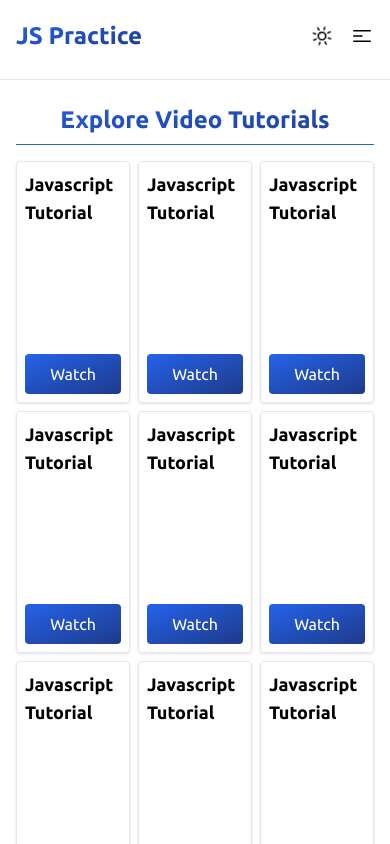
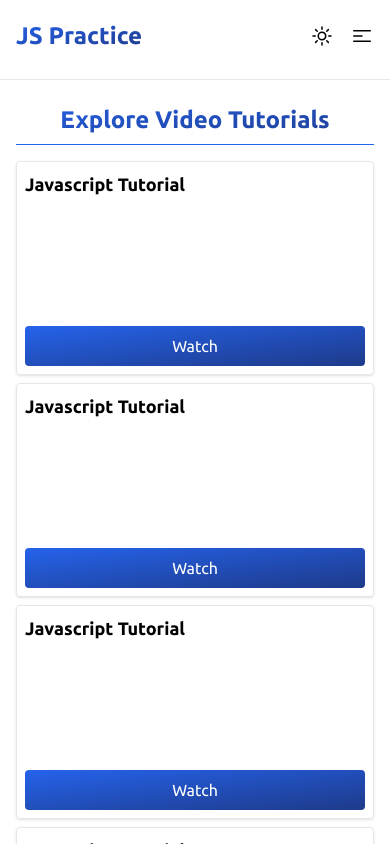
Before and after one commit to ashsajal1/js-practice-app, a React (Vite) app: page /tutorial in a window 390 px wide. Shown: the top 844 px of the page. Built offline with nearby package versions, Linux system fonts and the light colour scheme.

Commit message:
1 item in col for small screen

```diff
--- a/src/pages/tutorial.tsx
+++ b/src/pages/tutorial.tsx
@@ -11,7 +11,7 @@ export default function Tutorial() {
         <div className="p-4">
             <h1 className="text-2xl g-text font-bold text-center py-2 border-b border-b-blue-600 mb-4">Explore Video Tutorials</h1>
 
-            <section className="grid grid-cols-3 gap-2">
+            <section className="grid grid-cols-1 md:grid-cols-3 gap-2">
                 {jsTutorials.map(video => (
                     <TutorialCard key={video.videoId} videoId={video.videoId} handleWatch={() => handleWatch(video.videoId)} />
                 ))}
```
